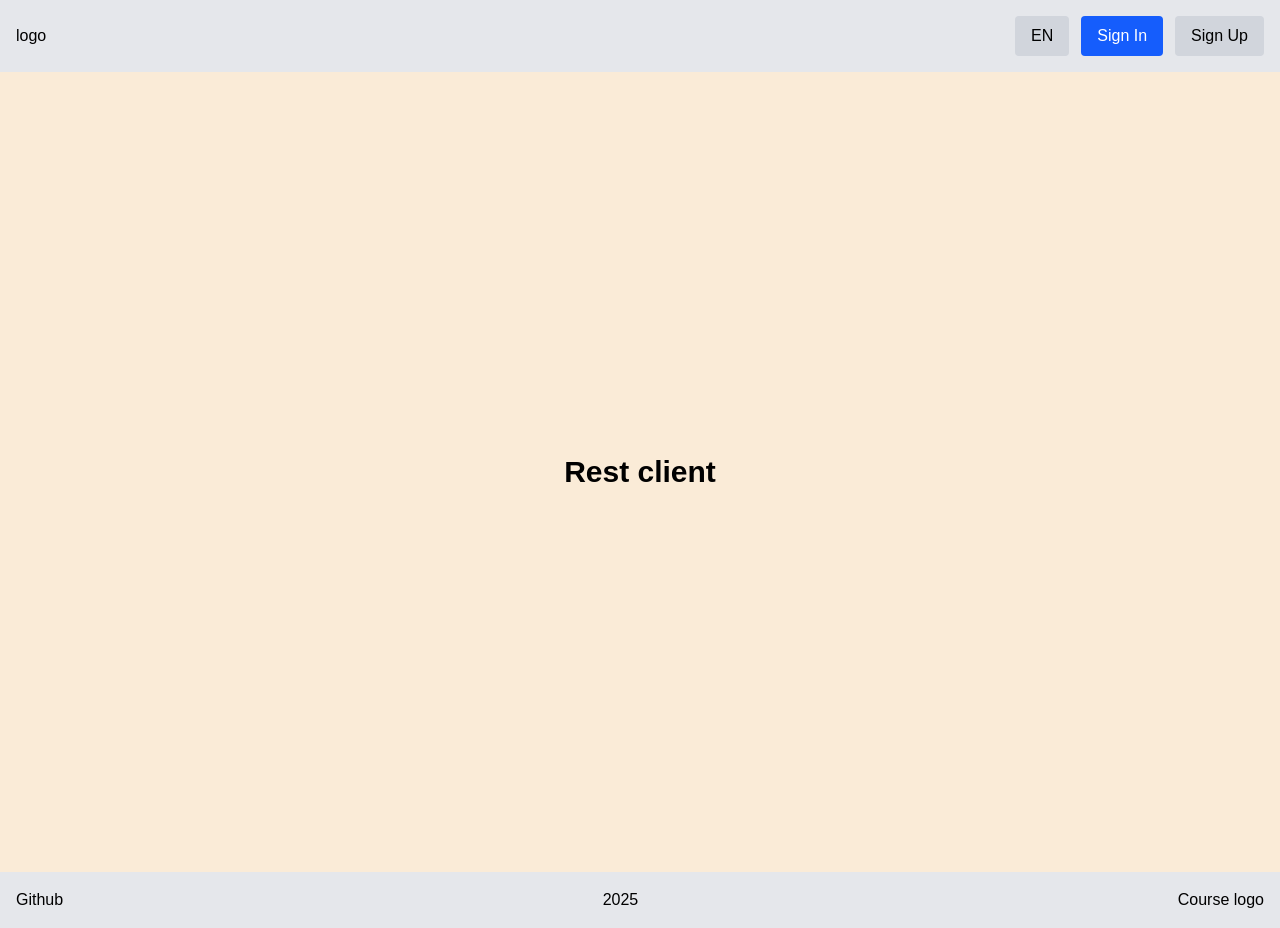
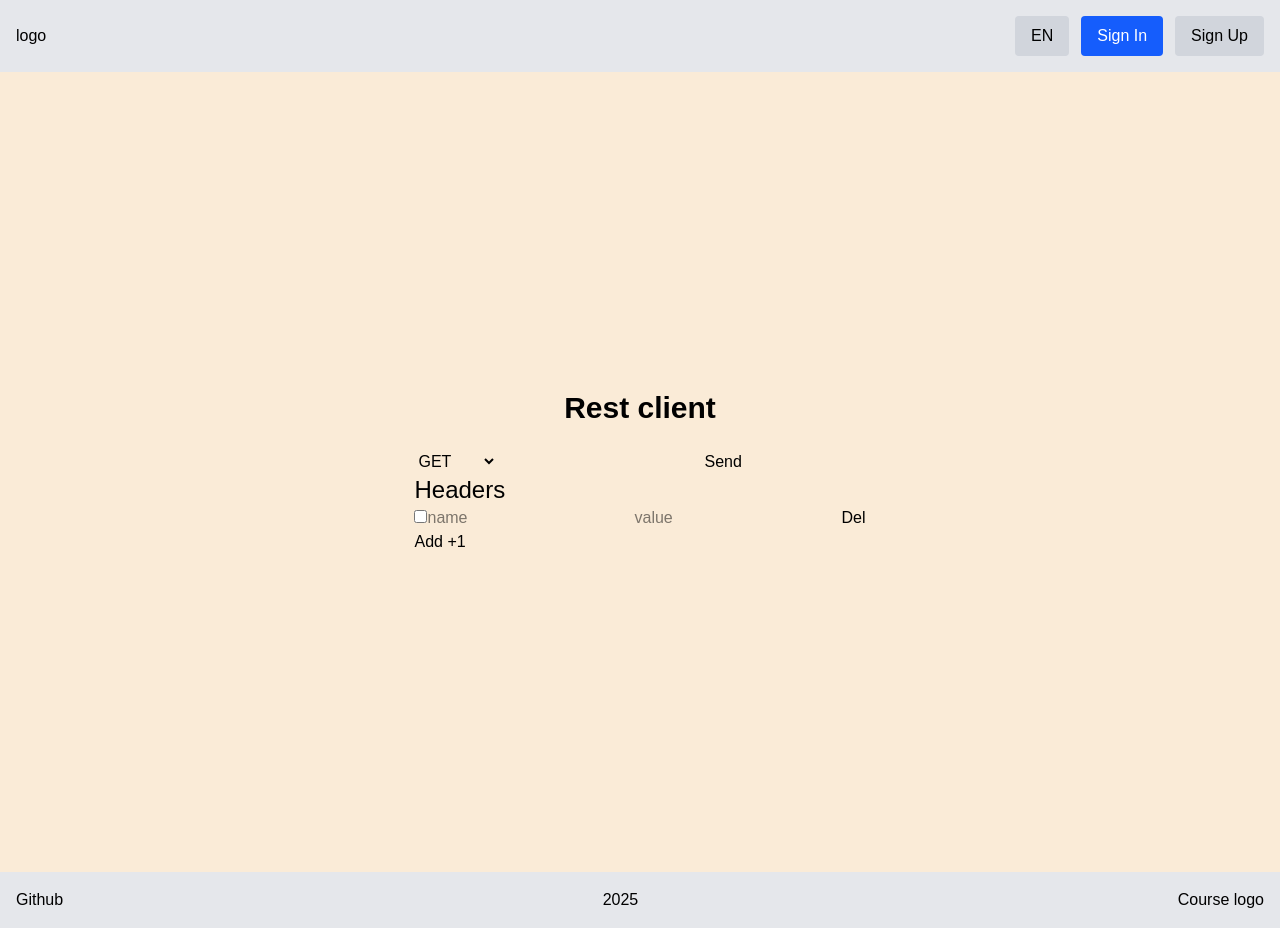
Before and after one commit to alexspearsi/rest-client-app, a Next.js app: page /en/rest-client in a window 1280 px wide. Built offline with nearby package versions, Linux system fonts and the light colour scheme.

Commit message:
feat: add request & headers components

```diff
--- a/messages/en.json
+++ b/messages/en.json
@@ -16,7 +16,11 @@
     "history": "History"
   },
   "RestClient": {
-    "title": "Rest client"
+    "title": "Rest client",
+    "headers": "Headers",
+    "send": "Send",
+    "name": "name",
+    "value": "value"
   },
   "Variables": {
     "title": "Variables"
--- a/messages/ru.json
+++ b/messages/ru.json
@@ -16,7 +16,11 @@
     "history": "История поиска"
   },
   "RestClient": {
-    "title": "Rest клиент"
+    "title": "Rest клиент",
+    "headers": "Заголовки",
+    "send": "Отправить",
+    "name": "имя",
+    "value": "значение"
   },
   "Variables": {
     "title": "Переменные"
--- a/src/app/[locale]/rest-client/page.tsx
+++ b/src/app/[locale]/rest-client/page.tsx
@@ -1,11 +1,13 @@
-import { useTranslations } from 'next-intl';
+import RestClient from '@/components/rest-client/rest-client';
+import { getTranslations } from 'next-intl/server';
 
-export default function Page() {
-  const t = useTranslations('RestClient');
+export default async function Page() {
+  const t = await getTranslations('RestClient');
 
   return (
     <div className="flex h-screen flex-col items-center justify-center gap-6 p-8 text-black">
       <h2 className="text-3xl font-bold">{t('title')}</h2>
+      <RestClient />
     </div>
   );
 }
--- /dev/null
+++ b/src/components/rest-client/headers-table/headers-item/headers-item.tsx
@@ -0,0 +1,87 @@
+'use client';
+
+import type { ChangeEvent, JSX } from 'react';
+import { useState } from 'react';
+import { HeadersItems } from '../../rest-client';
+import { useTranslations } from 'next-intl';
+
+type HeaderItemProps = {
+  id: string;
+  removeHeader: (id: string) => void;
+  updateHeader: (headerItem: HeadersItems) => void;
+};
+
+export default function HeadersItem(props: HeaderItemProps): JSX.Element {
+  const { id, removeHeader, updateHeader } = props;
+
+  const [isChecked, setIsChecked] = useState<boolean>(false);
+  const [value, setValue] = useState({ name: '', value: '' });
+
+  const t = useTranslations('RestClient');
+
+  function handleCheckbox(event: ChangeEvent<HTMLInputElement>): void {
+    const checked = event.target.checked;
+    setIsChecked(checked);
+
+    const item = {
+      id,
+      name: value.name,
+      value: value.value,
+      checked,
+    };
+
+    updateHeader(item);
+  }
+
+  function handleValueChange(event: ChangeEvent<HTMLInputElement>): void {
+    const targetName = event.target.name.replace('header-', '');
+    const targetValue = event.target.value;
+
+    const object = {
+      [targetName]: targetValue,
+    };
+
+    setValue({ ...value, ...object });
+  }
+
+  function handleFocus() {
+    const item = {
+      id,
+      name: value.name,
+      value: value.value,
+      checked: isChecked,
+    };
+
+    updateHeader(item);
+  }
+
+  return (
+    <div>
+      <input
+        onChange={handleCheckbox}
+        type="checkbox"
+        name="header-checkbox"
+        checked={isChecked}
+      />
+      <input
+        onChange={handleValueChange}
+        onBlur={handleFocus}
+        type="text"
+        name="header-name"
+        placeholder={t('name')}
+        value={value.name}
+      />
+      <input
+        onChange={handleValueChange}
+        onBlur={handleFocus}
+        type="text"
+        name="header-value"
+        placeholder={t('value')}
+        value={value.value}
+      />
+      <button type="button" onClick={() => removeHeader(id)}>
+        Del
+      </button>
+    </div>
+  );
+}
--- /dev/null
+++ b/src/components/rest-client/headers-table/headers-table.tsx
@@ -0,0 +1,47 @@
+'use client';
+
+import { type JSX } from 'react';
+import { useTranslations } from 'next-intl';
+import HeadersItem from './headers-item/headers-item';
+import type { HeadersItems } from '../rest-client';
+
+type HeadersTableProps = {
+  headerItems: HeadersItems[];
+  addHeader: (headerItem: HeadersItems) => void;
+  removeHeader: (id: string) => void;
+  updateHeader: (headerItem: HeadersItems) => void;
+};
+
+export default function HeadersTable(props: HeadersTableProps): JSX.Element {
+  const { headerItems, addHeader, removeHeader, updateHeader } = props;
+
+  const t = useTranslations('RestClient');
+
+  function handleClick() {
+    const item = {
+      id: crypto.randomUUID(),
+      name: '',
+      value: '',
+      checked: false,
+    };
+
+    addHeader(item);
+  }
+
+  return (
+    <div>
+      <h2 className="text-2xl">{t('headers')}</h2>
+      {headerItems.map((item) => (
+        <HeadersItem
+          key={item.id}
+          id={item.id}
+          removeHeader={removeHeader}
+          updateHeader={updateHeader}
+        />
+      ))}
+      <button type="button" onClick={handleClick}>
+        Add +1
+      </button>
+    </div>
+  );
+}
--- /dev/null
+++ b/src/components/rest-client/request-editor/method-selector/method-selector.tsx
@@ -0,0 +1,15 @@
+import type { JSX } from 'react';
+
+const methods = ['get', 'post', 'put', 'patch', 'delete'];
+
+export default function MethodSelector(): JSX.Element {
+  return (
+    <select name="method-selector">
+      {methods.map((item) => (
+        <option key={item} value={item}>
+          {item.toUpperCase()}
+        </option>
+      ))}
+    </select>
+  );
+}
--- /dev/null
+++ b/src/components/rest-client/request-editor/request-editor.tsx
@@ -0,0 +1,31 @@
+'use client';
+
+import type { FormEvent, JSX } from 'react';
+import MethodSelector from './method-selector/method-selector';
+import { HeadersItems } from '../rest-client';
+import { useTranslations } from 'next-intl';
+
+type RequestEditorProps = {
+  headerItems: HeadersItems[];
+};
+
+export default function RequestEditor(props: RequestEditorProps): JSX.Element {
+  const { headerItems } = props;
+
+  const t = useTranslations('RestClient');
+
+  function handleSubmit(event: FormEvent<HTMLFormElement>) {
+    event.preventDefault();
+    console.log(headerItems);
+  }
+
+  return (
+    <div>
+      <form action="" onSubmit={handleSubmit} name="request-form">
+        <MethodSelector />
+        <input type="text" name="url" />
+        <button type="submit">{t('send')}</button>
+      </form>
+    </div>
+  );
+}
--- /dev/null
+++ b/src/components/rest-client/rest-client.tsx
@@ -0,0 +1,47 @@
+'use client';
+
+import { type JSX } from 'react';
+import { useState } from 'react';
+import RequestEditor from './request-editor/request-editor';
+import HeadersTable from './headers-table/headers-table';
+
+export type HeadersItems = {
+  id: string;
+  name: string;
+  value: string;
+  checked: boolean;
+};
+
+export default function RestClient(): JSX.Element {
+  const [headersItems, setHeaders] = useState<HeadersItems[]>([
+    { id: crypto.randomUUID(), name: '', value: '', checked: false },
+  ]);
+
+  function addHeader(headerItem: HeadersItems): void {
+    setHeaders([...headersItems, headerItem]);
+  }
+
+  function removeHeader(id: string): void {
+    const filtered = headersItems.filter((item) => item.id !== id);
+    setHeaders(filtered);
+  }
+
+  function updateHeader(newItem: HeadersItems) {
+    const updated = headersItems.map((item) =>
+      item.id === newItem.id ? newItem : item,
+    );
+    setHeaders(updated);
+  }
+
+  return (
+    <div>
+      <RequestEditor headerItems={headersItems} />
+      <HeadersTable
+        headerItems={headersItems}
+        addHeader={addHeader}
+        removeHeader={removeHeader}
+        updateHeader={updateHeader}
+      />
+    </div>
+  );
+}
```
